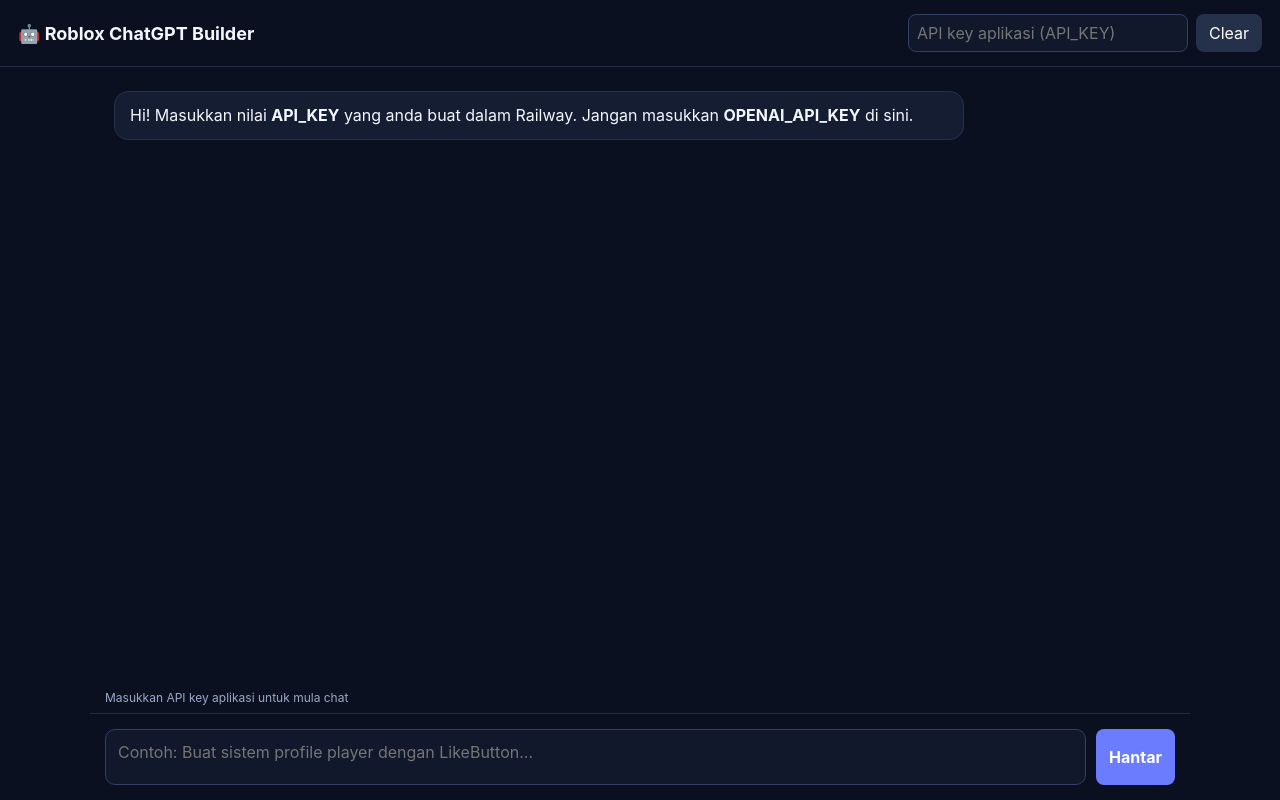
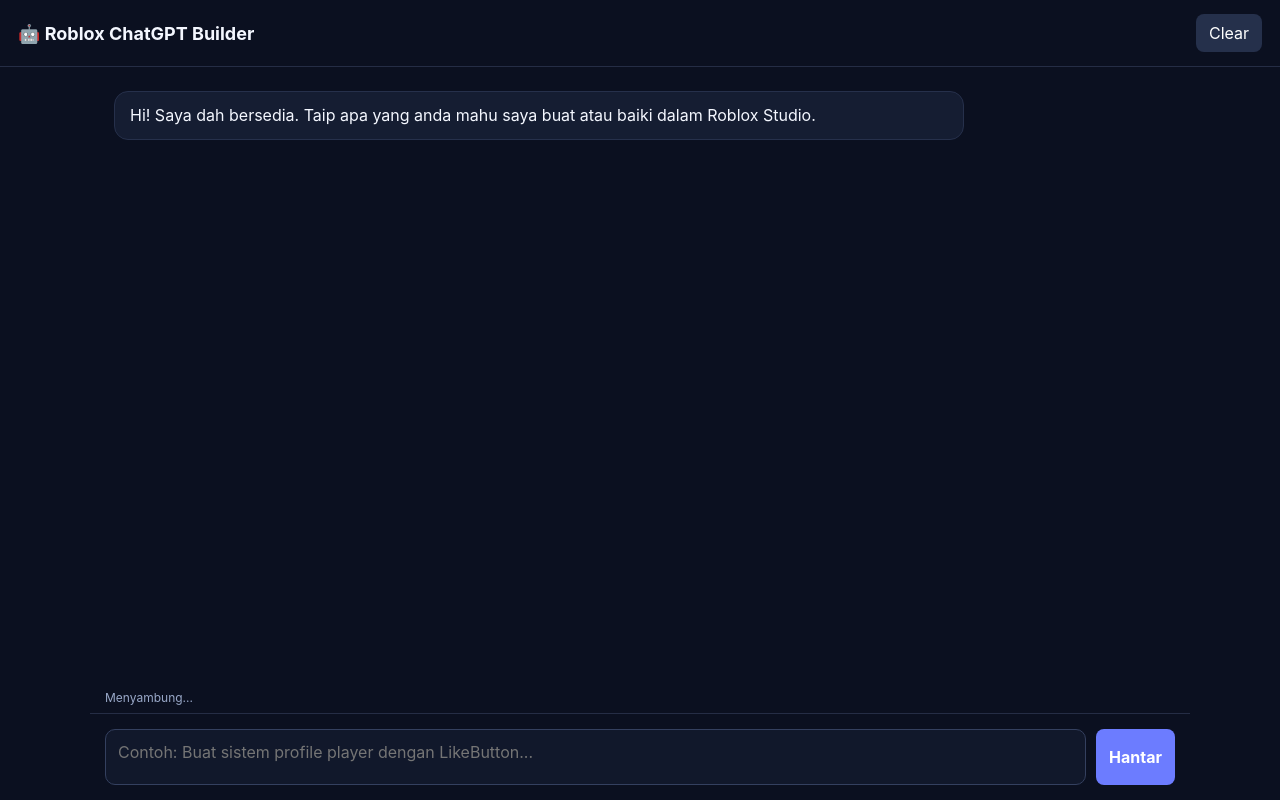
Before and after one commit to badru827i/roblox-chatgpt, a website: page web/index.html in a window 1280 px wide. Drawn offline with Linux system fonts and the light colour scheme.

Commit message:
Remove API key input from public web chat

```diff
--- a/web/index.html
+++ b/web/index.html
@@ -4,12 +4,12 @@
 <meta charset="utf-8"><meta name="viewport" content="width=device-width,initial-scale=1">
 <title>Roblox ChatGPT Builder</title>
 <style>
-*{box-sizing:border-box}body{margin:0;font-family:Inter,Arial,sans-serif;background:#0b1020;color:#f4f7ff;height:100vh;display:flex;flex-direction:column}header{padding:14px 18px;border-bottom:1px solid #252d45;display:flex;align-items:center;justify-content:space-between;gap:12px}h1{font-size:18px;margin:0}.tools{display:flex;gap:8px;align-items:center}input,button,textarea{font:inherit}#key{width:280px;background:#11182b;border:1px solid #34405f;color:#fff;border-radius:8px;padding:8px}button{border:0;border-radius:8px;padding:9px 13px;cursor:pointer}#clear{background:#25304b;color:#fff}.wrap{flex:1;min-height:0;display:flex;flex-direction:column;max-width:1100px;width:100%;margin:auto}.chat{flex:1;overflow:auto;padding:24px}.msg{max-width:850px;padding:12px 15px;border-radius:14px;margin:0 0 12px;white-space:pre-wrap;line-height:1.45}.assistant{background:#151d32;border:1px solid #26304b}.user{background:#304a79;margin-left:auto}.composer{padding:15px;border-top:1px solid #252d45;display:flex;gap:10px}#input{flex:1;resize:none;height:56px;background:#11182b;border:1px solid #34405f;color:#fff;border-radius:10px;padding:12px}#send{background:#6c7cff;color:white;font-weight:700}#status{font-size:12px;color:#99a8c8;padding:0 15px 8px}
+*{box-sizing:border-box}body{margin:0;font-family:Inter,Arial,sans-serif;background:#0b1020;color:#f4f7ff;height:100vh;display:flex;flex-direction:column}header{padding:14px 18px;border-bottom:1px solid #252d45;display:flex;align-items:center;justify-content:space-between;gap:12px}h1{font-size:18px;margin:0}.tools{display:flex;gap:8px;align-items:center}button,textarea{font:inherit}button{border:0;border-radius:8px;padding:9px 13px;cursor:pointer}#clear{background:#25304b;color:#fff}.wrap{flex:1;min-height:0;display:flex;flex-direction:column;max-width:1100px;width:100%;margin:auto}.chat{flex:1;overflow:auto;padding:24px}.msg{max-width:850px;padding:12px 15px;border-radius:14px;margin:0 0 12px;white-space:pre-wrap;line-height:1.45}.assistant{background:#151d32;border:1px solid #26304b}.user{background:#304a79;margin-left:auto}.composer{padding:15px;border-top:1px solid #252d45;display:flex;gap:10px}#input{flex:1;resize:none;height:56px;background:#11182b;border:1px solid #34405f;color:#fff;border-radius:10px;padding:12px}#send{background:#6c7cff;color:white;font-weight:700}#status{font-size:12px;color:#99a8c8;padding:0 15px 8px}
 </style></head>
 <body>
-<header><h1>🤖 Roblox ChatGPT Builder</h1><div class="tools"><input id="key" type="password" placeholder="API key aplikasi (API_KEY)" autocomplete="off"><button id="clear">Clear</button></div></header>
-<div class="wrap"><div id="chat" class="chat"><div class="msg assistant">Hi! Masukkan nilai <b>API_KEY</b> yang anda buat dalam Railway. Jangan masukkan <b>OPENAI_API_KEY</b> di sini.</div></div>
-<div id="status">Masukkan API key aplikasi untuk mula chat</div>
+<header><h1>🤖 Roblox ChatGPT Builder</h1><div class="tools"><button id="clear">Clear</button></div></header>
+<div class="wrap"><div id="chat" class="chat"><div class="msg assistant">Hi! Saya dah bersedia. Taip apa yang anda mahu saya buat atau baiki dalam Roblox Studio.</div></div>
+<div id="status">Menyambung...</div>
 <form id="form" class="composer"><textarea id="input" placeholder="Contoh: Buat sistem profile player dengan LikeButton..."></textarea><button id="send" type="submit">Hantar</button></form></div>
-<script src="/app.js?v=3"></script>
+<script src="/app.js?v=4"></script>
 </body></html>
```
